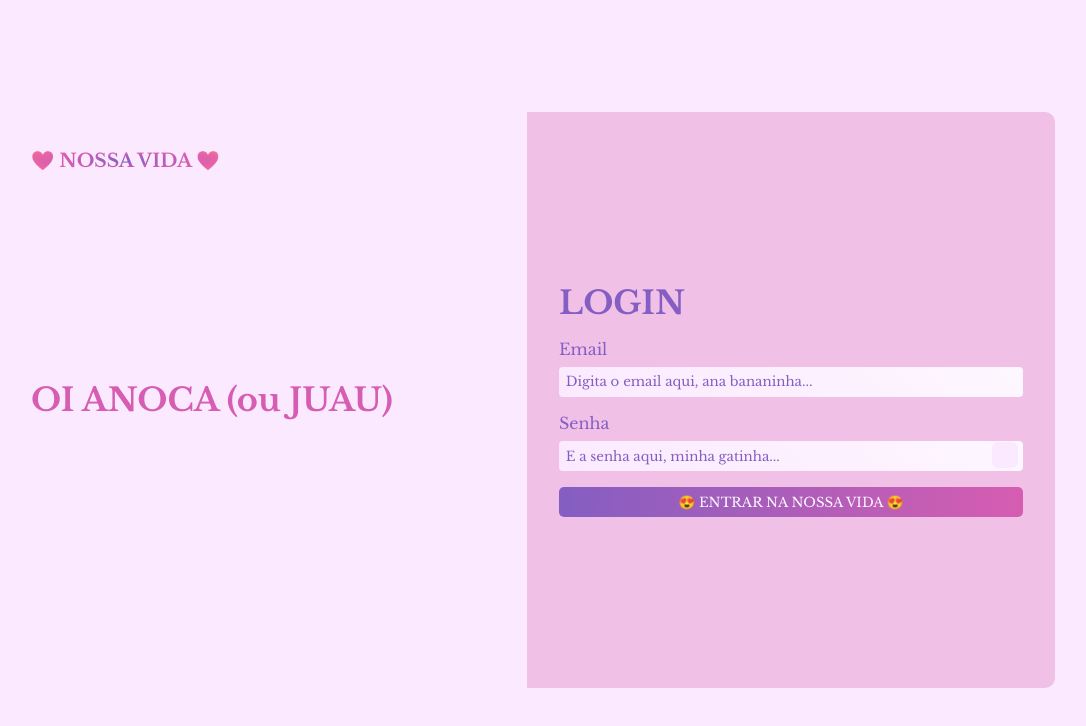
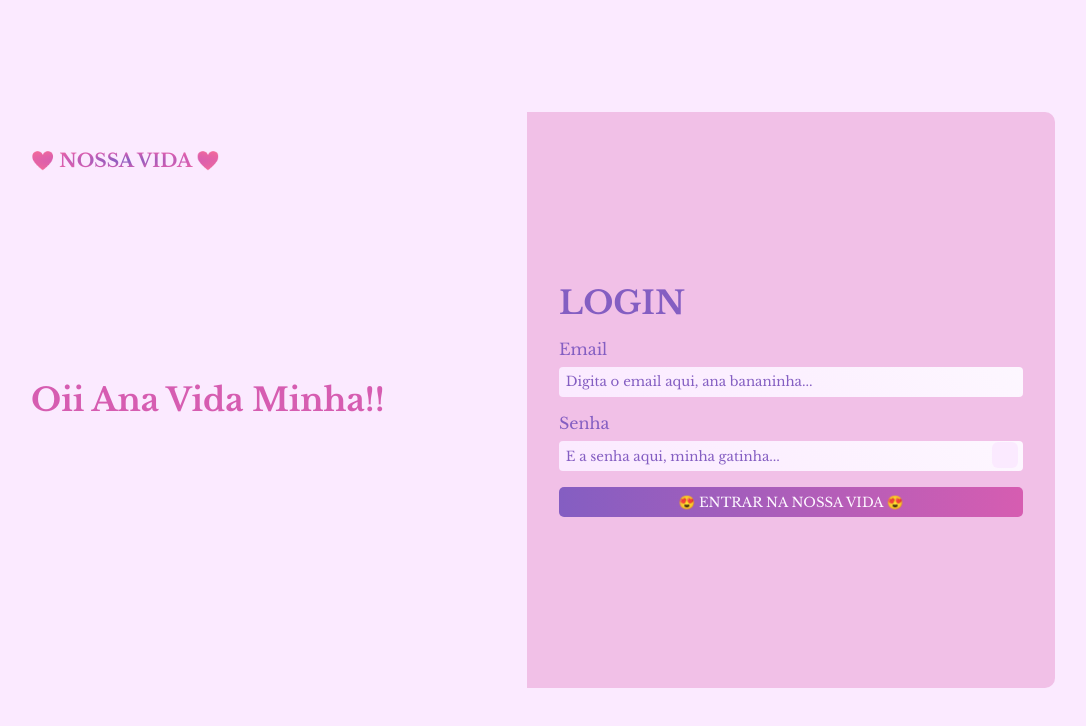
Before and after one commit to Smylle3/nossaVida, a React (Vite) app: page /signup in a window 1280 px wide. Shown: the top 726 px of the page, without its empty margins (113-1199 px from the left). Built offline with nearby package versions, Linux system fonts and the light colour scheme; no server answers; some icons are missing.

Commit message:
Set array nicknames

```diff
--- a/src/pages/Signup.tsx
+++ b/src/pages/Signup.tsx
@@ -5,12 +5,14 @@ import {
 } from 'firebase/auth';
 import { useNavigate } from 'react-router-dom';
 import { toast, ToastContainer } from 'react-toastify';
+import { useEffect, useState } from 'react';
 
 import CustomInput from '../components/customInput/CustomInput';
 import './style.css';
 import MyButton from '../components/myButton/MyButton';
 import { auth } from '../firebase/config';
 import { useApp } from '../hooks/useApp';
+import { anaNicknames } from '../utils/Nicknames';
 
 interface FormValue {
 	email: string;
@@ -18,6 +20,7 @@ interface FormValue {
 }
 
 export const Signup = () => {
+	const [randomNickname, setRandomNickname] = useState<number>(0);
 	const { isMobile } = useApp();
 	const navigate = useNavigate();
 	const { handleSubmit, control } = useForm<FormValue>({
@@ -50,12 +53,19 @@ export const Signup = () => {
 		} else notify();
 	});
 
+	useEffect(() => {
+		const randomNumber = Math.floor(Math.random() * anaNicknames.length);
+		setRandomNickname(randomNumber);
+	}, []);
+
 	if (isMobile)
 		return (
 			<div className="loginMobileContainer">
 				<div className="recieveMobileContainer">
 					<h3 className="appTitle">❤️ NOSSA VIDA ❤️</h3>
-					<h2 className="recieveContainer">OI ANOCA (ou JUAU)</h2>
+					<h2 className="recieveContainer">
+						OI {anaNicknames[randomNickname]}!!
+					</h2>
 				</div>
 				<form className="formLoginMobileContainer" onSubmit={onSubmit}>
 					<h1>LOGIN</h1>
@@ -87,7 +97,9 @@ export const Signup = () => {
 			<div className="loginContainer">
 				<div className="leftSideContainer">
 					<h3 className="appTitle">❤️ NOSSA VIDA ❤️</h3>
-					<h1 className="recieveContainer">OI ANOCA (ou JUAU)</h1>
+					<h1 className="recieveContainer">
+						Oii {anaNicknames[randomNickname]}!!
+					</h1>
 				</div>
 				<form className="formLoginContainer" onSubmit={onSubmit}>
 					<h1>LOGIN</h1>
--- /dev/null
+++ b/src/utils/Nicknames.ts
@@ -0,0 +1,37 @@
+export const anaNicknames = [
+	'Ana Luiza',
+	'Ana',
+	'Luiza',
+	'Amor',
+	'Vida',
+	'Meu bem',
+	'Anoca',
+	'Anildinha',
+	'Aninha',
+	'Aninhazinhainha',
+	'Aanaa aa aa',
+	'Luizinha',
+	'Luizazinha',
+	'Lulu',
+	'Lôlô',
+	'Anilda Luiza',
+	'Ana Luizilda',
+	'Ana Lôlô',
+	'Ana Luquinhas',
+	'Aninha Luiza',
+	'Aninha Louizinha',
+	'Ana Juquinha',
+	'Ana Zequinha',
+	'Ana Pimposa',
+	'Ana Banana',
+	'Ana Minha Vida',
+	'Ana Cabecinha de Pastel',
+	'Ana Cabecinha de Paçoca',
+	'Ana Vida Minha',
+	'Hehhehe meu amoreco',
+	'Minha GATOSA',
+	'ANA DELICIA',
+	'MINHA DIVA',
+	'Minha flor do deserto',
+	'Xulezinha',
+];
```
